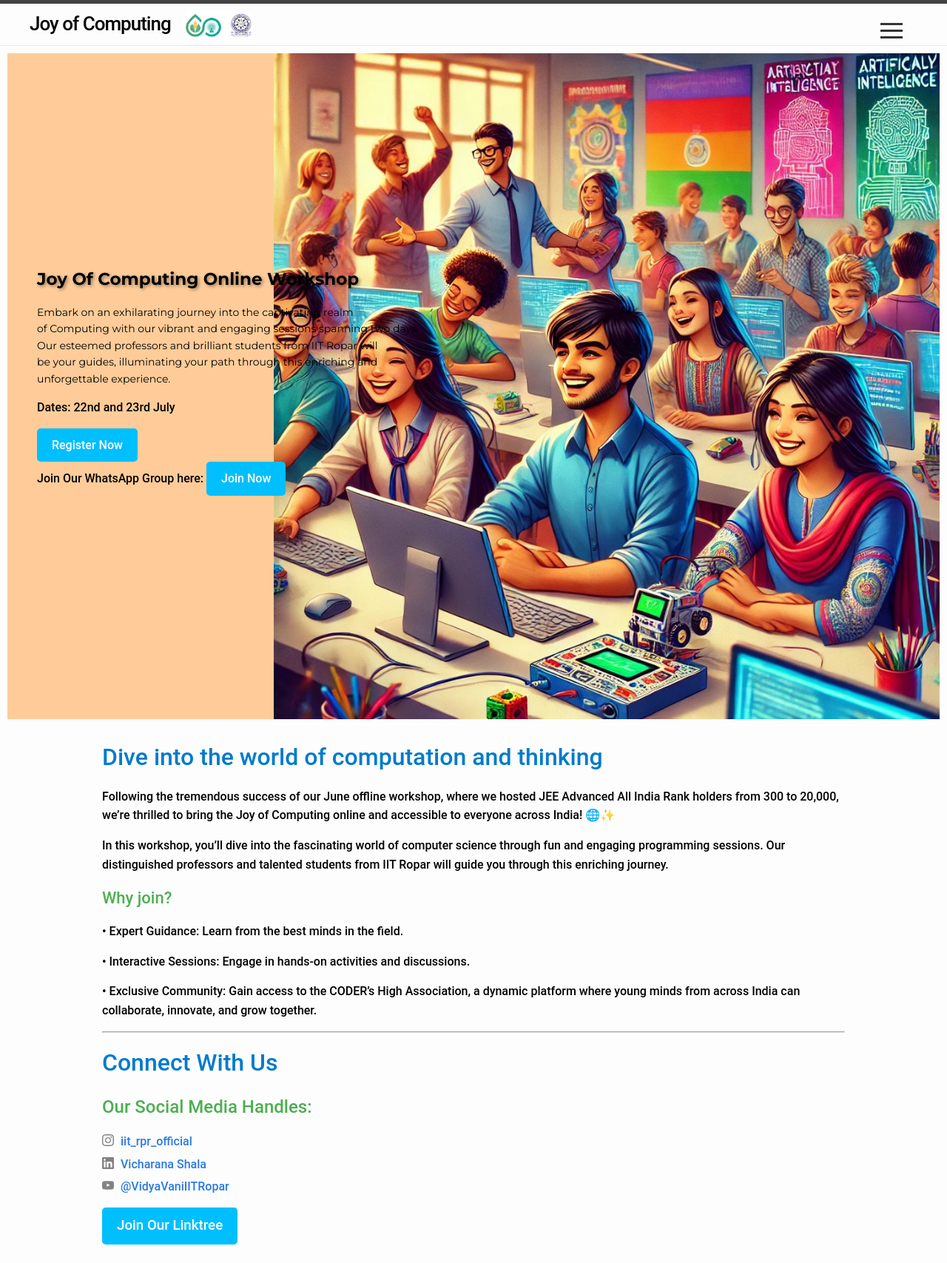
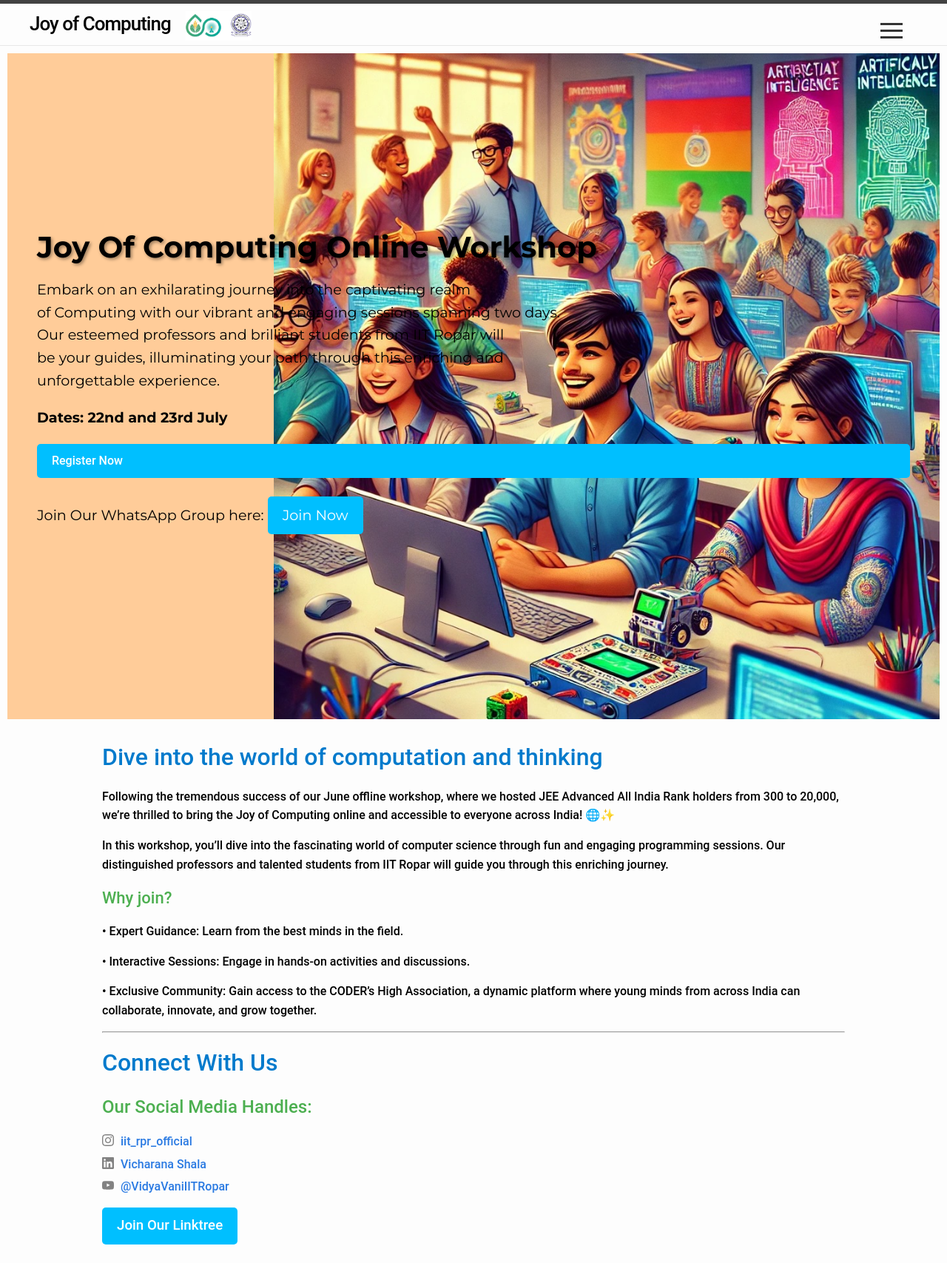
Before and after one commit to sudarshansudarshan/joc, a Jekyll site: the page built from index.markdown, in a window 1280 px wide. Shown: the whole page at 74% size. Built offline with Jekyll 4.4.1, drawn with Linux system fonts in a browser that asks for light colours.

Commit message:
Update home.html

```diff
--- a/_layouts/home.html
+++ b/_layouts/home.html
@@ -12,25 +12,14 @@ layout: default
   <link href="https://fonts.googleapis.com/css2?family=Montserrat:ital,wght@0,100..900;1,100..900&display=swap" rel="stylesheet">
   <style>
     body {
-      font-family: 'Roboto Medium', sans-serif; /* Use Roboto font or any other preferred font */
+      font-family: 'Roboto Medium', sans-serif;
       font-size: 16px;
       line-height: 1.6;
-      color: #000000; /* Default text color */
+      color: #000000;
       margin: 0;
       padding: 0;
       width: 100%;
-      /*background-image: url('images/bgg1.png');
-      background-size: contain; /* Set the width and height of the background image */
-      /*background-repeat: no-repeat;
-      background-position: center top;
-       /* Center the background image */
-      <!-- background-color: #ffdbac;-->
     }
-  /*.home {
-      max-width: 100%;
-      margin: 0 auto;
-      padding: 10px;
-    }*/
     .home {
       max-width: 100%;
       margin: 0 auto;
@@ -59,43 +48,42 @@ layout: default
     }
 
     .navigation li a:hover {
-      color: #ff6600; /* Change color on hover */
+      color: #ff6600;
     }
 
     .hero-section {
+      display: flex;
       width: 100%;
-      height: 100vh; /* Adjust height as needed */
-      background-image: url('images/bgg1.png');
+      height: 100vh;
+      background-color: #ffcc99;
+      background-image: url('images/joc image.jpg');
       background-size: contain;
       background-repeat: no-repeat;
-      background-position: center top;
-      display: flex;
-      align-items: center; /* Center content vertically */
-      justify-content: left; /* Center content horizontally */
-      color: white; /* Set default text color */
-      text-align: center; /* Center text */
-      /* margin-top: 100px; */
+      background-position: right top;
+      color: white;
     }
 
-    .hero-image {
-      max-width: 100%;
-      height: auto;
+    .text-section {
+      flex: 1;
+      padding: 40px;
+      display: flex;
+      flex-direction: column;
+      justify-content: center;
     }
 
-    .hero-text {
-      margin-top: 20px;
+    .text-section h2 {
+      font-size: 2.5em;
+      margin-bottom: 10px;
+      color: #000000;
+      font-family: 'Montserrat', sans-serif;
+      text-shadow: 2px 2px 4px rgba(0, 0, 0, 0.4);
     }
 
-    .hero-text h2 {
-      font-size: 2.5em; /* Larger font size for heading */
-      margin-bottom: 10px;
-      color: #FFFFFF;
-    }
-
-    .hero-text p {
+    .text-section p {
       font-size: 1.2em;
       margin-bottom: 20px;
-      color: #FFFFFF;
+      color: #000000;
+      font-family: 'Montserrat', sans-serif;
     }
 
     .btn {
@@ -112,101 +100,40 @@ layout: default
       background-color: #008CBA;
     }
 
-    .post-list-heading {
-      font-size: 1.5em;
-      margin-bottom: 20px;
-    }
-
-    .post-list li {
-      margin-bottom: 20px;
-    }
-
-    .post-meta {
-      font-size: 0.9em;
-      color: #666;
-    }
-
-    .post-link {
-      color: #333;
-      text-decoration: none;
-      transition: color 0.3s;
-    }
-
-    .post-link:hover {
-      color: #ff6600; /* Change color on hover */
-    }
-
     .content {
       text-align: left;
+      padding-left: 10vw;
+      padding-right: 10vw;
     }
 
     .svg-icon {
       width: 16px;
       height: 16px;
     }
-
-
   </style>
 </head>
 <body>
   <div class="home">
-  <!--{%- if page.title -%}
-    <h1 class="page-heading">{{ page.title }}  </h1>
-  {%- endif -%}-->
-
-
-  <div class="hero-section" style="width: 100%; background-color: #ffcc99; background-image: url('images/joc image.jpg'); background-size: contain; background-repeat: no-repeat; background-position: right top;">
-    <div class="content" style="padding-left: 40px;">
-<!--       <h2 style="color: black;"><b> Joy Of Computing Online Workshop</b></h2> -->
-      <h2 style="color: black; font-family: 'Montserrat', sans-serif; font-size: 23px; text-shadow: 2px 2px 4px rgba(0, 0, 0, 0.4);"><b>Joy Of Computing Online Workshop</b></h2>
-
-      <p style="color: black; font-family: 'Montserrat', sans-serif; font-size: 14px">
+    <div class="hero-section">
+      <div class="text-section">
+        <h2><b>Joy Of Computing Online Workshop</b></h2>
+        <p>
           Embark on an exhilarating journey into the captivating realm <br>of Computing with our vibrant and engaging sessions spanning two days. <br>Our esteemed professors and brilliant students from IIT Ropar will <br>be your guides, illuminating your path through this enriching and <br>unforgettable experience.
         </p>
-
-      <p style="color: black;"><b>Dates: 22nd and 23rd July</b></p>
-
+        <p><b>Dates: 22nd and 23rd July</b></p>
         <a href="https://forms.gle/HP18PAvap6ifJ8EG8" class="btn">Register Now</a>
         <br>
-
-      <p style="color: black;">
+        <p>
           Join Our WhatsApp Group here:
           <a href="https://chat.whatsapp.com/J4Na1mTOXqY3xCPWGv64sz" class="btn">Join Now</a>
         </p>
-
       </div>
     </div>
+
     <br>
-  <div class="content" style="padding-left: 10vw; padding-right: 10vw ;">
+    <div class="content">
       {{ content }}
     </div>
-
- <!-- {%- if site.posts.size > 0 -%}
-    <div class="recent-posts">
-      <h1 class="post-list-heading">Recent Posts</h1>
-      <ul class="post-list">
-        {%- for post in site.posts limit: 1 -%}
-        <li>-->
-        <!--  {%- assign date_format = site.minima.date_format | default: "%b %-d, %Y" -%}
-          <span class="post-meta">{{ post.date | date: date_format }}</span>
-
-            <a class="post-link" href="/aicamp/dashboard/">
-              <h6>
-              Matrix Mystics
-              </h6>
-            </a> -->
-
-          {%- if site.show_excerpts -%}
-            {{ post.excerpt }}
-          {%- endif -%}
-        </li>
-        {%- endfor -%}
-      </ul>
-      <!-- <a href="" class="btn">View All Posts</a> -->
-    </div>
-  {%- endif -%}
-
-
   </div>
 </body>
 </html>
```
Lines whose indentation alone changed are shown as unchanged.
